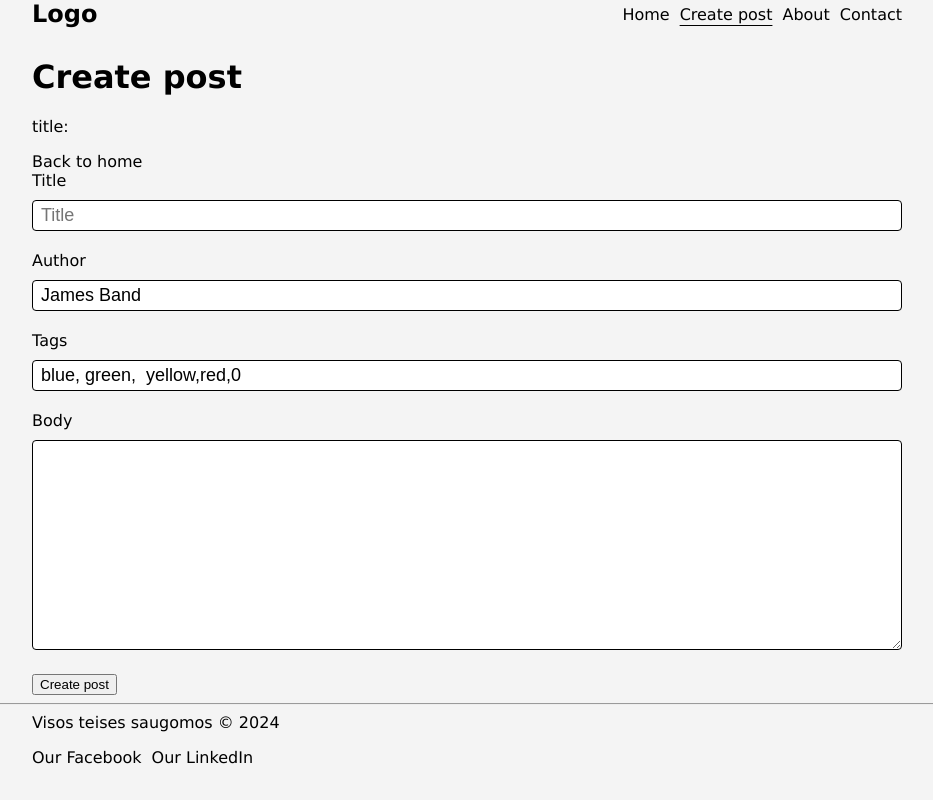
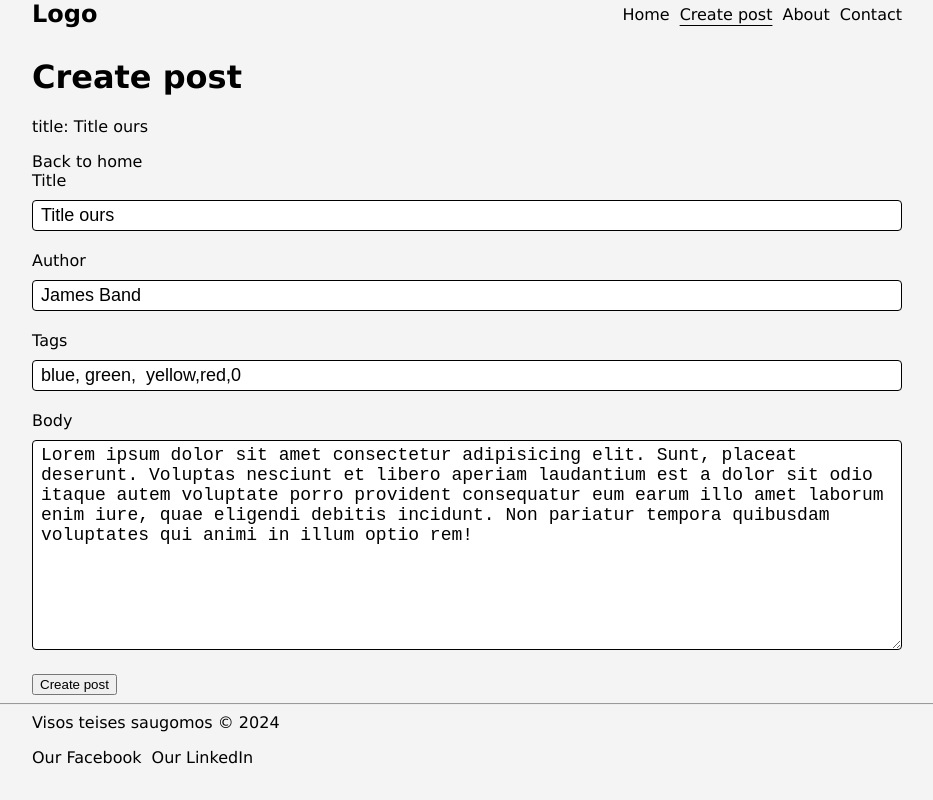
Before and after one commit to MariusCodeAcademy/type19_07_react_router_link, a React (Vite) app: page /add-post in a window 1280 px wide. Shown: the whole page, without its empty margins (173-1106 px from the left). Built offline with nearby package versions, Linux system fonts and the light colour scheme.

Commit message:
send to back

```diff
--- a/src/pages/AddPost.jsx
+++ b/src/pages/AddPost.jsx
@@ -1,12 +1,15 @@
 import { useState } from 'react';
 import { Link } from 'react-router-dom';
 
+const postUrl = 'https://dummyjson.com/posts/add';
+
 export default function AddPost() {
   const [inputsObj, setInputsObj] = useState({
-    title: '',
+    title: 'Title ours',
     author: 'James Band',
-    body: '',
+    body: 'Lorem ipsum dolor sit amet consectetur adipisicing elit. Sunt, placeat deserunt. Voluptas nesciunt et libero aperiam laudantium est a dolor sit odio itaque autem voluptate porro provident consequatur eum earum illo amet laborum enim iure, quae eligendi debitis incidunt. Non pariatur tempora quibusdam voluptates qui animi in illum optio rem!',
     tagsString: 'blue, green,  yellow,red,0',
+    userId: 5,
   });
 
   function handleInput(event) {
@@ -64,9 +67,27 @@ export default function AddPost() {
     console.log('finalObj ===', finalObj);
     // console.log final obj
 
+    sendToBackEnd(finalObj);
     // hide form
 
     // show card with input data
+  }
+
+  async function sendToBackEnd(whatToSend) {
+    try {
+      const resp = await fetch(postUrl, {
+        method: 'POST',
+        headers: { 'Content-type': 'application/json' },
+        body: JSON.stringify(whatToSend),
+      });
+      console.log('resp ===', resp);
+
+      const postResult = await resp.json();
+
+      console.log('postResult ===', postResult);
+    } catch (error) {
+      console.warn('sendToBackEnd error ===', error);
+    }
   }
 
   return (
```
